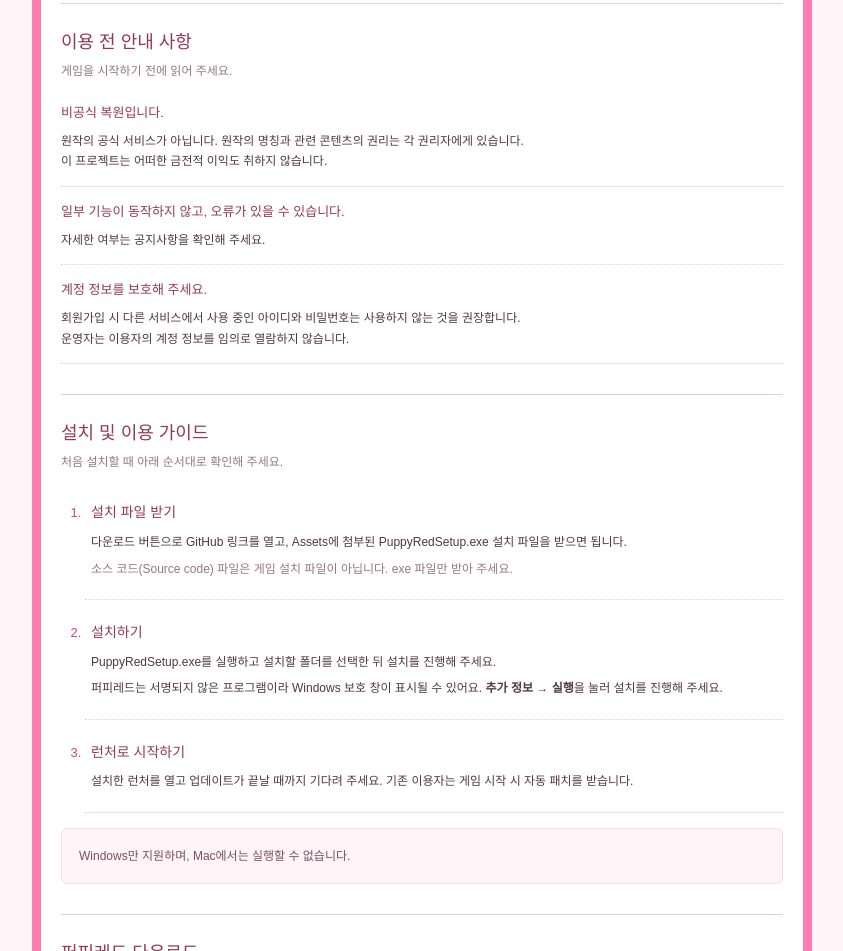
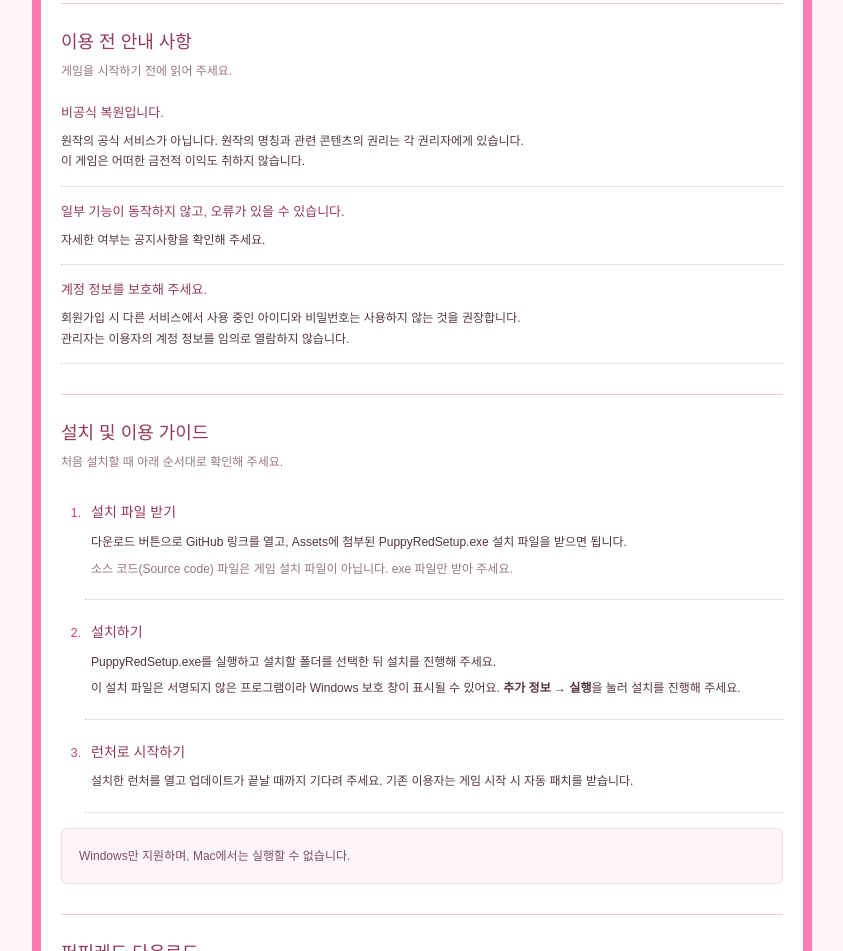
Before and after one commit to jjubugi13/puppyred, a website: page index.html in a window 1280 px wide. Shown: the part 782-1733 px from the top of the page, without its empty margins (218-1061 px from the left). Drawn offline with Linux system fonts and the light colour scheme.

Commit message:
Update index.html

```diff
--- a/index.html
+++ b/index.html
@@ -29,8 +29,8 @@
         </nav>
         <p id="sample-banner" class="sample-banner"><span class="badge">샘플</span><span class="sample-message">공지·패치 내역은 작성 예시입니다. 실제 다운로드는 아직 연결되지 않았습니다.</span></p>
       </section>
-      <section id="before" data-panel aria-labelledby="before-title"><h2 id="before-title">이용 전 안내 사항</h2><p class="intro">게임을 시작하기 전에 읽어 주세요.</p><div class="reading-list"><article><h3>비공식 복원입니다.</h3><p>원작의 공식 서비스가 아닙니다. 원작의 명칭과 관련 콘텐츠의 권리는 각 권리자에게 있습니다.</p><p>이 프로젝트는 어떠한 금전적 이익도 취하지 않습니다.</p></article><article><h3>일부 기능이 동작하지 않고, 오류가 있을 수 있습니다.</h3><p>자세한 여부는 공지사항을 확인해 주세요.</p></article><article><h3>계정 정보를 보호해 주세요.</h3><p>회원가입 시 다른 서비스에서 사용 중인 아이디와 비밀번호는 사용하지 않는 것을 권장합니다.</p><p>운영자는 이용자의 계정 정보를 임의로 열람하지 않습니다.</p></article></div></section>
-      <section id="guide" data-panel aria-labelledby="guide-title"><h2 id="guide-title">설치 및 이용 가이드</h2><p class="intro">처음 설치할 때 아래 순서대로 확인해 주세요.</p><ol class="guide-list"><li><h3>설치 파일 받기</h3><p>다운로드 버튼으로 GitHub 링크를 열고, Assets에 첨부된 PuppyRedSetup.exe 설치 파일을 받으면 됩니다.</p><p class="hint">소스 코드(Source code) 파일은 게임 설치 파일이 아닙니다. exe 파일만 받아 주세요.</p></li><li><h3>설치하기</h3><p>PuppyRedSetup.exe를 실행하고 설치할 폴더를 선택한 뒤 설치를 진행해 주세요.</p><p>퍼피레드는 서명되지 않은 프로그램이라 Windows 보호 창이 표시될 수 있어요. <strong>추가 정보 → 실행</strong>을 눌러 설치를 진행해 주세요.</p></li><li><h3>런처로 시작하기</h3><p>설치한 런처를 열고 업데이트가 끝날 때까지 기다려 주세요. 기존 이용자는 게임 시작 시 자동 패치를 받습니다.</p></li></ol><p class="information-box">Windows만 지원하며, Mac에서는 실행할 수 없습니다.</p></section>
+      <section id="before" data-panel aria-labelledby="before-title"><h2 id="before-title">이용 전 안내 사항</h2><p class="intro">게임을 시작하기 전에 읽어 주세요.</p><div class="reading-list"><article><h3>비공식 복원입니다.</h3><p>원작의 공식 서비스가 아닙니다. 원작의 명칭과 관련 콘텐츠의 권리는 각 권리자에게 있습니다.</p><p>이 게임은 어떠한 금전적 이익도 취하지 않습니다.</p></article><article><h3>일부 기능이 동작하지 않고, 오류가 있을 수 있습니다.</h3><p>자세한 여부는 공지사항을 확인해 주세요.</p></article><article><h3>계정 정보를 보호해 주세요.</h3><p>회원가입 시 다른 서비스에서 사용 중인 아이디와 비밀번호는 사용하지 않는 것을 권장합니다.</p><p>관리자는 이용자의 계정 정보를 임의로 열람하지 않습니다.</p></article></div></section>
+      <section id="guide" data-panel aria-labelledby="guide-title"><h2 id="guide-title">설치 및 이용 가이드</h2><p class="intro">처음 설치할 때 아래 순서대로 확인해 주세요.</p><ol class="guide-list"><li><h3>설치 파일 받기</h3><p>다운로드 버튼으로 GitHub 링크를 열고, Assets에 첨부된 PuppyRedSetup.exe 설치 파일을 받으면 됩니다.</p><p class="hint">소스 코드(Source code) 파일은 게임 설치 파일이 아닙니다. exe 파일만 받아 주세요.</p></li><li><h3>설치하기</h3><p>PuppyRedSetup.exe를 실행하고 설치할 폴더를 선택한 뒤 설치를 진행해 주세요.</p><p>이 설치 파일은 서명되지 않은 프로그램이라 Windows 보호 창이 표시될 수 있어요. <strong>추가 정보 → 실행</strong>을 눌러 설치를 진행해 주세요.</p></li><li><h3>런처로 시작하기</h3><p>설치한 런처를 열고 업데이트가 끝날 때까지 기다려 주세요. 기존 이용자는 게임 시작 시 자동 패치를 받습니다.</p></li></ol><p class="information-box">Windows만 지원하며, Mac에서는 실행할 수 없습니다.</p></section>
       <section id="download" data-panel aria-labelledby="download-title"><h2 id="download-title">퍼피레드 다운로드</h2><p class="intro">Windows용 최초 설치 파일입니다.</p><div class="information-box"><h3 id="release-label">배포 정보 확인 중</h3><p id="download-description">실제 배포 주소가 등록되면 다운로드할 수 있어요.</p><a id="download-link" class="primary-button" data-download aria-disabled="true" role="link" tabindex="0">다운로드 준비 중</a></div><p><a href="#guide" class="text-link">설치 안내 보기</a> &nbsp; <a href="#faq" class="text-link">설치·접속·실행 오류</a></p></section>
       <section id="faq" data-panel aria-labelledby="faq-title"><h2 id="faq-title">설치·접속·실행 오류</h2><p class="intro">질문을 누르면 답변을 볼 수 있어요.</p><div class="faq-list">
         <details><summary><span class="badge">다운로드</span>GitHub에서 404가 뜨거나 파일이 없어요.</summary><p>릴리스가 비공개·초안 상태이거나 주소가 변경되었을 수 있어요. 홈페이지의 다운로드 버튼으로 다시 이동해 Assets를 확인해 주세요. 계속 파일이 없다면 실제 공지의 운영자 문의 경로로 알려 주세요.</p></details>
```
